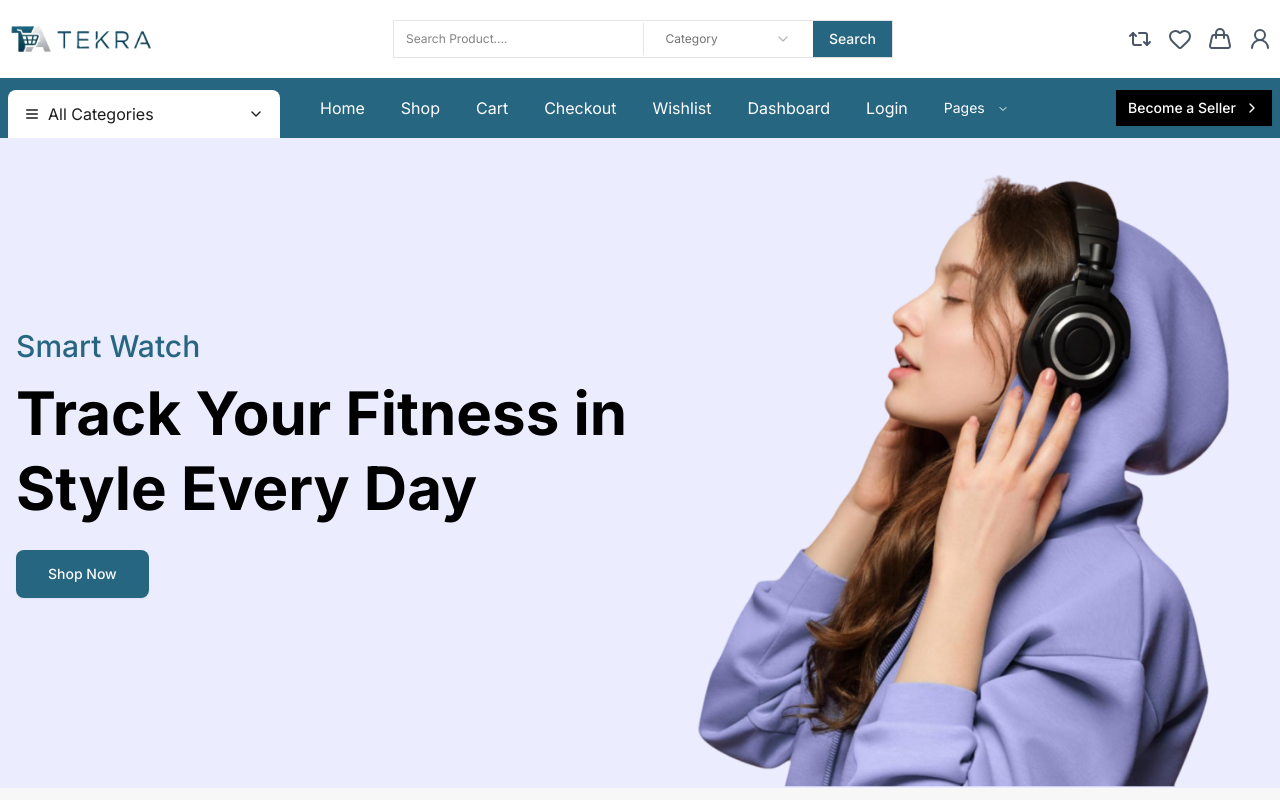
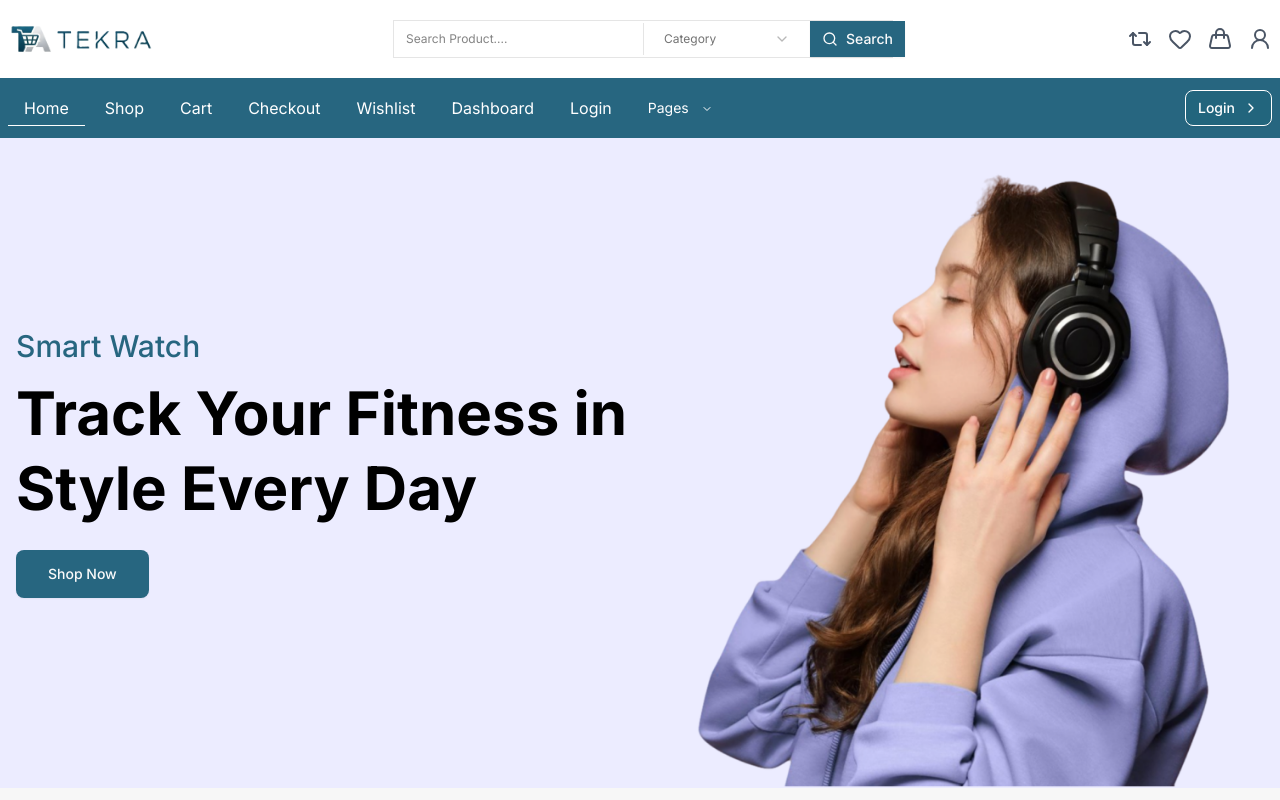
Before and after one commit to yousof-ali/tekra-client-site, a Next.js app: page / in a window 1280 px wide. Shown: the top 800 px of the page. Built offline with nearby package versions, Linux system fonts and the light colour scheme.

Commit message:
desktop navbar done

```diff
--- a/src/components/navbar/menubar.jsx
+++ b/src/components/navbar/menubar.jsx
@@ -1,10 +1,6 @@
+"use client"
+
 import React from "react";
-import {
-  DropdownMenu,
-  DropdownMenuTrigger,
-  DropdownMenuContent,
-} from "@/components/ui/dropdown-menu";
-
 import {
   NavigationMenu,
   NavigationMenuContent,
@@ -15,84 +11,59 @@ import {
 } from "@/components/ui/navigation-menu";
 
 import { Button } from "@/components/ui/button";
-import { ChevronDown, ChevronRight, Menu } from "lucide-react";
-import { MenuCategories, Navmenu } from "@/utils/utils";
+import { ChevronRight } from "lucide-react";
+import { Navmenu } from "@/utils/utils";
 import Link from "next/link";
+import { usePathname } from "next/navigation";
 
 const Menubar = () => {
+  const pathname = usePathname();
+
   return (
     <div className="bg-[#276680] hidden lg:block">
       <div className="flex items-center justify-between mx-auto max-w-7xl py-3 px-2">
-        {/* Left side */}
-        <div className="flex items-center gap-6">
-          {/* All Categories Dropdown */}
-          <DropdownMenu>
-            <DropdownMenuTrigger className="flex cursor-pointer items-center gap-2 px-4 py-3 -mb-3 bg-white justify-between text-[#1c1c1c] outline-0 rounded-t-md min-w-68">
-              <div className="flex gap-2  items-center">
-                <Menu size={16} /> All Categories
-              </div>
-              <ChevronDown size={16} />
-            </DropdownMenuTrigger>
-
-            <DropdownMenuContent className="w-68 hidden lg:block right-0-0 font-medium px-0 rounded-t-none">
-              {MenuCategories.map((category, index) => {
-                const Icon = category.icon;
-                return (
-                  <div key={index}>
-                    <Link
-                      href={category?.href}
-                      className="hover:!bg-[#276680] hover:!text-white rounded-none py-3 px-4 duration-300  block cursor-pointer"
-                    >
-                      <div className="flex items-center text-[12px] gap-2">
-                        <Icon className="hover:text-white h-4 w-4 " />
-                        <p>{category?.label}</p>
-                      </div>
-                    </Link>
-                  </div>
-                );
-              })}
-            </DropdownMenuContent>
-          </DropdownMenu>
-
         {/* Navigation Menu */}
         <NavigationMenu viewport={false}>
           <NavigationMenuList>
             {Navmenu.map((item, index) => {
               if (item?.subMenu) {
-                  // Render dropdown with submenu
+                // Dropdown with submenu
                 return (
                   <NavigationMenuItem key={index}>
-                      <NavigationMenuTrigger className="flex items-center gap-2">
+                    <NavigationMenuTrigger className="flex items-center gap-2 text-white">
                       {item.mainManu}
                     </NavigationMenuTrigger>
                     <NavigationMenuContent className="z-10">
                       <ul className="w-[220px] p-2 space-y-1">
-                          {item.subMenu.map((subItem, subIndex) => {
-                            return (
+                        {item.subMenu.map((subItem, subIndex) => (
                           <li key={subIndex}>
                             <NavigationMenuLink asChild>
                               <Link
                                 href={item.subhref[subIndex]}
-                                    className=" p-2 hover:bg-accent hover:text-accent-foreground rounded-md"
+                                className="p-2 hover:bg-accent hover:text-accent-foreground rounded-md"
                               >
                                 {subItem}
                               </Link>
                             </NavigationMenuLink>
                           </li>
-                            );
-                          })}
+                        ))}
                       </ul>
                     </NavigationMenuContent>
                   </NavigationMenuItem>
                 );
               } else {
-                  // Render normal menu link
-
+                // Normal menu link
                 return (
                   <NavigationMenuItem key={index}>
                     <Link
                       href={item.href}
-                        className="px-4 py-2 text-white hover:bg-black hover:text-white rounded-md"
+                      className={`relative px-4 py-2 text-white
+                        after:absolute after:left-0 after:bottom-0 after:h-[1px] after:w-0
+                        after:bg-white  after:transition-all after:duration-300
+                        hover:after:w-full
+                        ${
+                          pathname === item.href ? "after:w-full" : ""
+                        }`}
                     >
                       {item.mainManu}
                     </Link>
@@ -102,11 +73,10 @@ const Menubar = () => {
             })}
           </NavigationMenuList>
         </NavigationMenu>
-        </div>
 
         {/* Right side */}
-        <Button variant={"secondary"} className="rounded-none">
-          Become a Seller <ChevronRight size={16} />
+        <Button variant={"outline"} className="bg-[#22657d] text-white  border-white">
+          Login <ChevronRight size={16} />
         </Button>
       </div>
     </div>
--- a/src/components/navbar/navbar.jsx
+++ b/src/components/navbar/navbar.jsx
@@ -1,7 +1,6 @@
 
-import { Handbag, Heart, Repeat2, UserRound } from "lucide-react";
+import { Handbag, Heart, Repeat2, Search, UserRound } from "lucide-react";
 import Image from "next/image";
-
 
 import {
   Select,
@@ -19,7 +18,6 @@ export default function Navbar() {
 
   return (
     <header>
-      <div className="">
         <div className="flex  mx-auto max-w-7xl py-5 px-2 justify-between items-center">
           <div className="block lg:hidden">
             <MobileMenuToggleBtn/>
@@ -49,7 +47,7 @@ export default function Navbar() {
             </div>
             <div>
               <Button className={'rounded-none'} >
-                Search
+                <Search/> Search
               </Button>
             </div>
           </div>
@@ -61,7 +59,6 @@ export default function Navbar() {
           </div>
         </div>
         <Menubar />
-      </div>
     </header>
   );
 }
--- a/src/components/productCard.jsx
+++ b/src/components/productCard.jsx
@@ -33,7 +33,7 @@ const ProductCard = ({ product }) => {
   };
 
   return (
-    <div className="bg-white group shadow-md overflow-hidden">
+    <div className="bg-white group rounded-md shadow-md overflow-hidden">
       {/* Image Wrapper */}
       <div className="w-full lg:p-12 relative sm:p-16 md:p-8 h-[300px] flex justify-center items-center bg-white">
         <Image
--- a/src/components/ui/button.jsx
+++ b/src/components/ui/button.jsx
@@ -14,7 +14,7 @@ const buttonVariants = cva(
         destructive:
           "bg-destructive text-white shadow-xs hover:bg-destructive/90 focus-visible:ring-destructive/20 dark:focus-visible:ring-destructive/40 dark:bg-destructive/60",
         outline:
-          "border bg-white text-[#276680]  shadow-xs border-[#276680] dark:bg-input/30 dark:border-input hover:text-white hover:bg-[#276680]",
+          "border bg-white text-[#276680]  shadow-xs border-[#276680] dark:bg-input/30 dark:border-input cursor-pointer hover:text-white hover:bg-[#276680]",
         secondary: "bg-black  text-white shadow-xs cursor-pointer",
         ghost:
           "hover:bg-accent hover:text-accent-foreground dark:hover:bg-accent/50",
--- a/src/utils/utils.js
+++ b/src/utils/utils.js
@@ -21,8 +21,8 @@ import { Armchair, BaggageClaim, CarFront, CircleQuestionMark, Clock3, Coffee, G
 
 
 export const MenuCategories = [
-  { label: "Mobiles & Laptops", href: "/category/mobiles-laptops", icon: MonitorSmartphone },
-  { label: "Gaming Entertainment", href: "/category/gaming",icon:Gamepad2 },
+  { label: "Mobile", href: "/category/mobiles-laptops", icon: MonitorSmartphone },
+  { label: "Laptop", href: "/category/gaming",icon:Gamepad2 },
   { label: "Image & Video", href: "/category/image-video",icon:Images },
   { label: "Vehicles", href: "/category/vehicles",icon:CarFront },
   { label: "Furnitures", href: "/category/furnitures",icon:Armchair },
```
Lines whose indentation alone changed are shown as unchanged.
